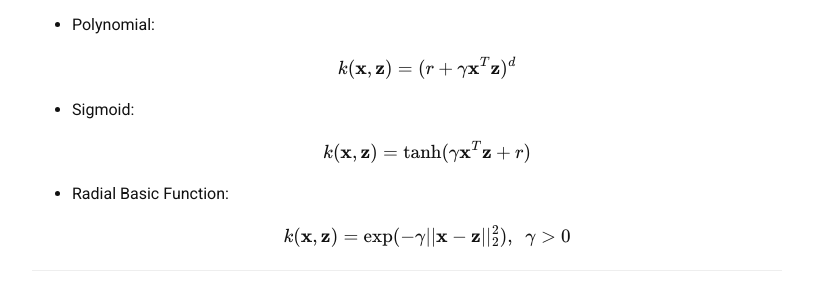
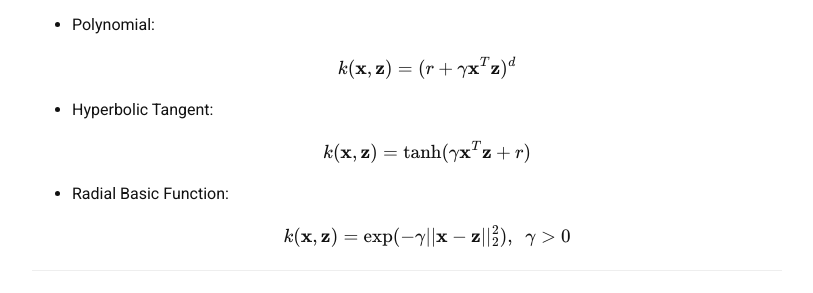
Before and after one commit to liambll/blog-archive, a Jekyll site: the page built from _posts/2017-06-30-svm.markdown, in a window 1280 px wide and 900 px high, scrolled down 2759 px. Shown: the part 532-825 px from the top of the window, without its empty margins (233-1046 px from the left). Built offline with Jekyll 4.4.1, drawn with Linux system fonts in a browser that asks for light colours; nearby versions of some CDN libraries; formulas are drawn with MathJax 3; comment, search, counter and statistics services are not loaded.

Commit message:
Update 2017-06-30-svm.markdown

```diff
--- a/_posts/2017-06-30-svm.markdown
+++ b/_posts/2017-06-30-svm.markdown
@@ -112,7 +112,7 @@ For such feature space transformation, we usually apply a kernel function, which
 \\[
 k(\mathbf{x}, \mathbf{z}) = (r + \gamma \mathbf{x}^T\mathbf{z})^d
 \\]
-* Sigmoid:
+* Hyperbolic Tangent:
 \\[
 k(\mathbf{x}, \mathbf{z}) = \text{tanh}(\gamma \mathbf{x}^T\mathbf{z} + r)
 \\]
```
